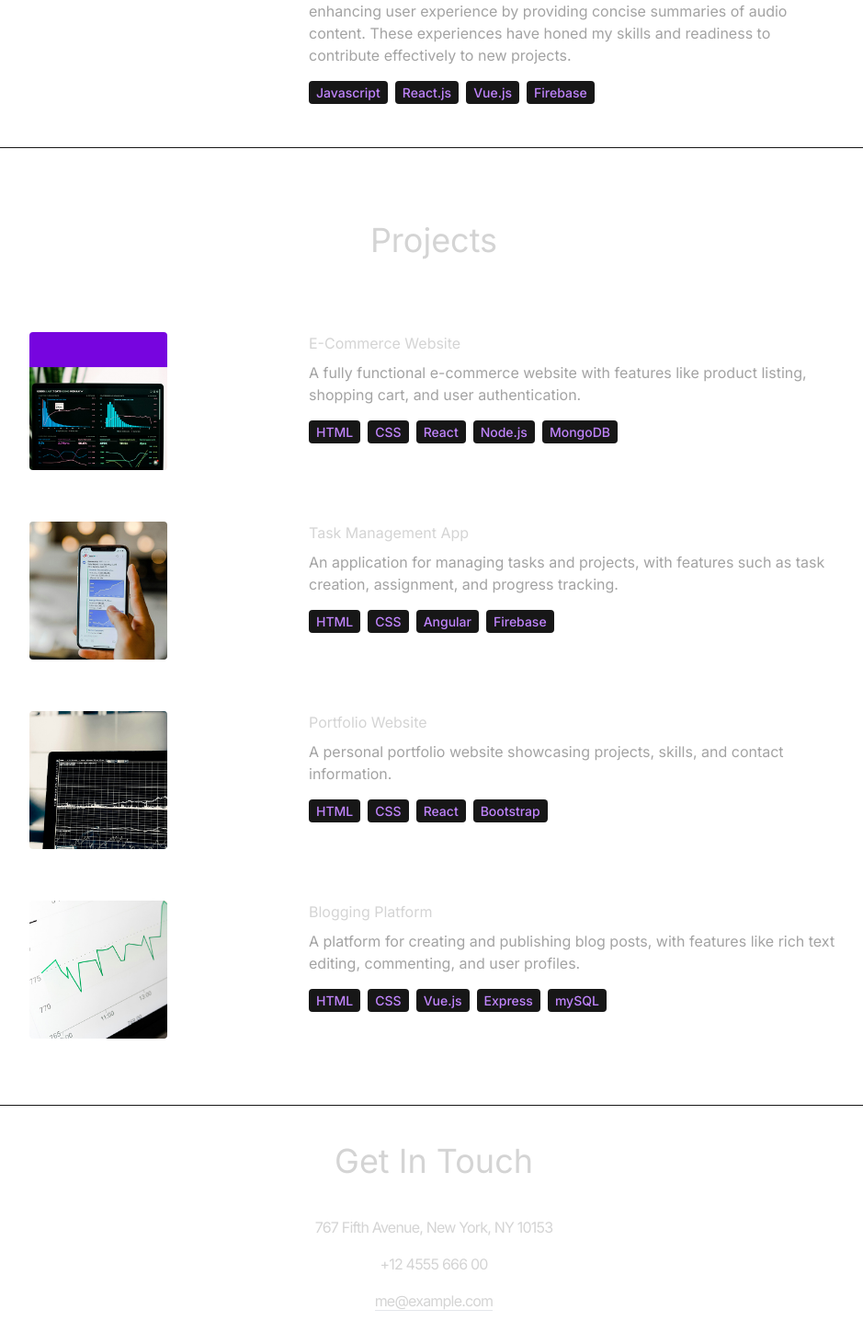
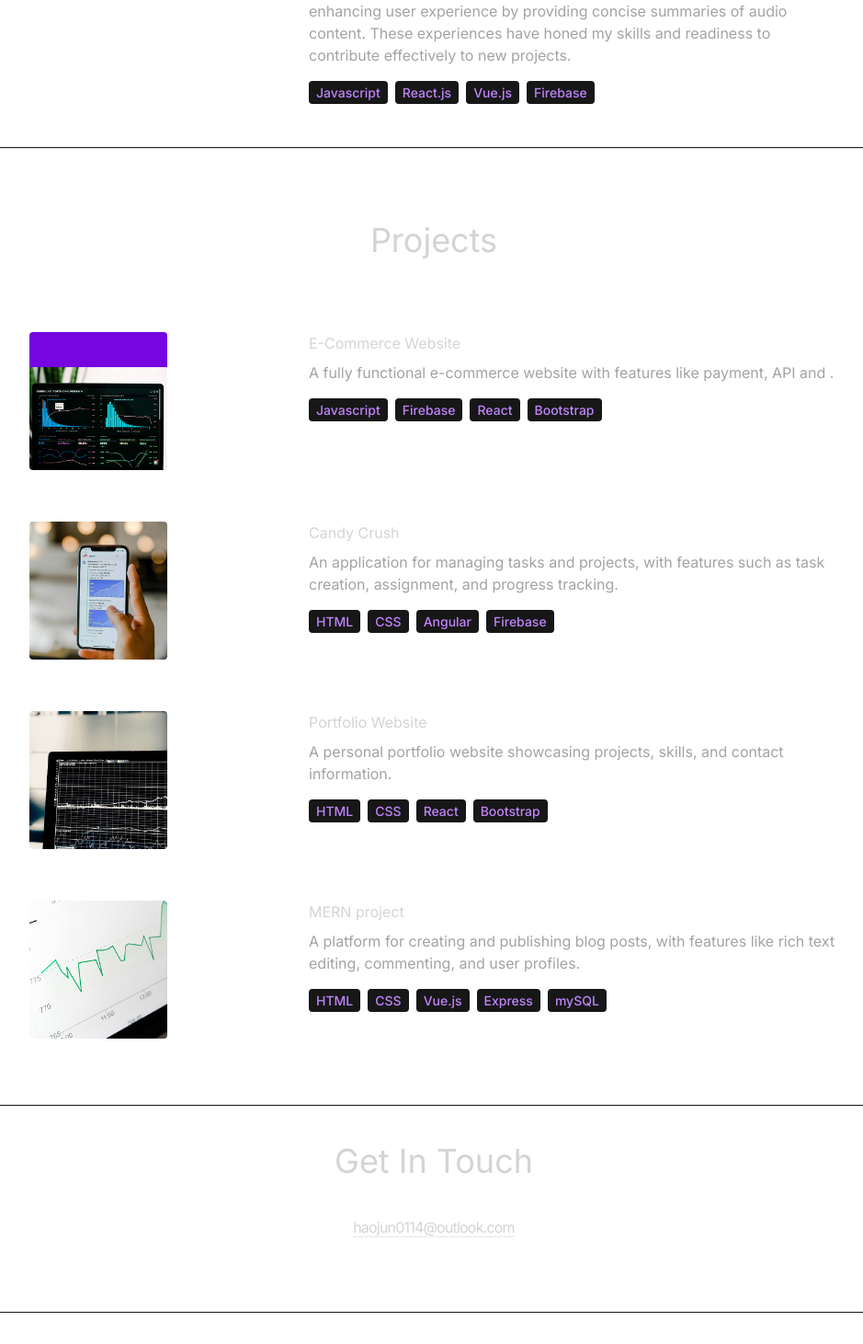
Before and after one commit to haojun141/my-react-portfolio, a React (Vite) app: page / in a window 1280 px wide. Shown: the part 2398-3859 px from the top of the page at 92% size, without its empty margins (168-1107 px from the left). After the commit the page ends 3825 px from the top, so only its background shows below. Built offline with nearby package versions, Linux system fonts and the light colour scheme.

Commit message:
updated project content

```diff
--- a/src/constants/index.js
+++ b/src/constants/index.js
@@ -22,11 +22,11 @@ export const PROJECTS = [
     title: "E-Commerce Website",
     image: project1,
     description:
-      "A fully functional e-commerce website with features like product listing, shopping cart, and user authentication.",
-    technologies: ["HTML", "CSS", "React", "Node.js", "MongoDB"],
+      "A fully functional e-commerce website with features like payment, API and .",
+    technologies: ["Javascript", "Firebase", "React", "Bootstrap"],
   },
   {
-    title: "Task Management App",
+    title: "Candy Crush",
     image: project2,
     description:
       "An application for managing tasks and projects, with features such as task creation, assignment, and progress tracking.",
@@ -40,7 +40,7 @@ export const PROJECTS = [
     technologies: ["HTML", "CSS", "React", "Bootstrap"],
   },
   {
-    title: "Blogging Platform",
+    title: "MERN project",
     image: project4,
     description:
       "A platform for creating and publishing blog posts, with features like rich text editing, commenting, and user profiles.",
@@ -49,7 +49,5 @@ export const PROJECTS = [
 ];
 
 export const CONTACT = {
-  address: "767 Fifth Avenue, New York, NY 10153 ",
-  phoneNo: "+12 4555 666 00 ",
-  email: "me@example.com",
+  email: "haojun0114@outlook.com",
 };
```
